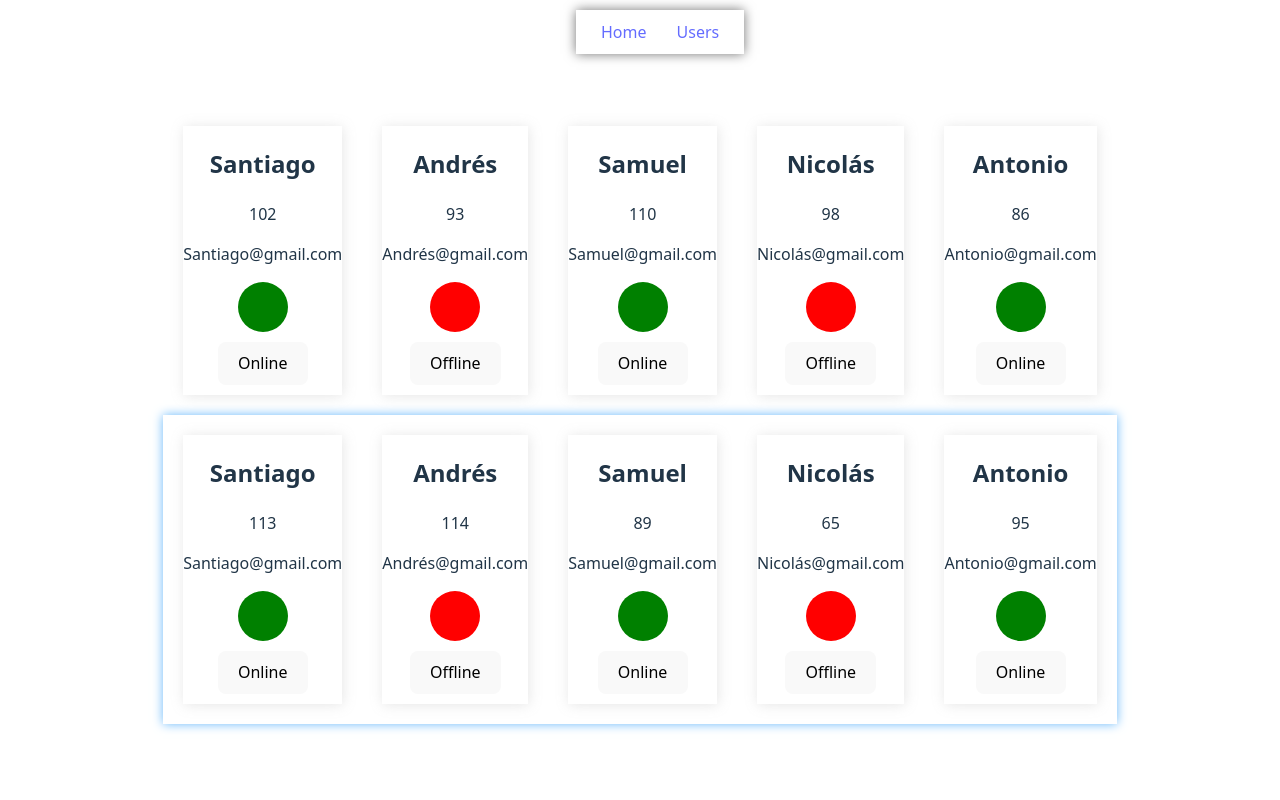
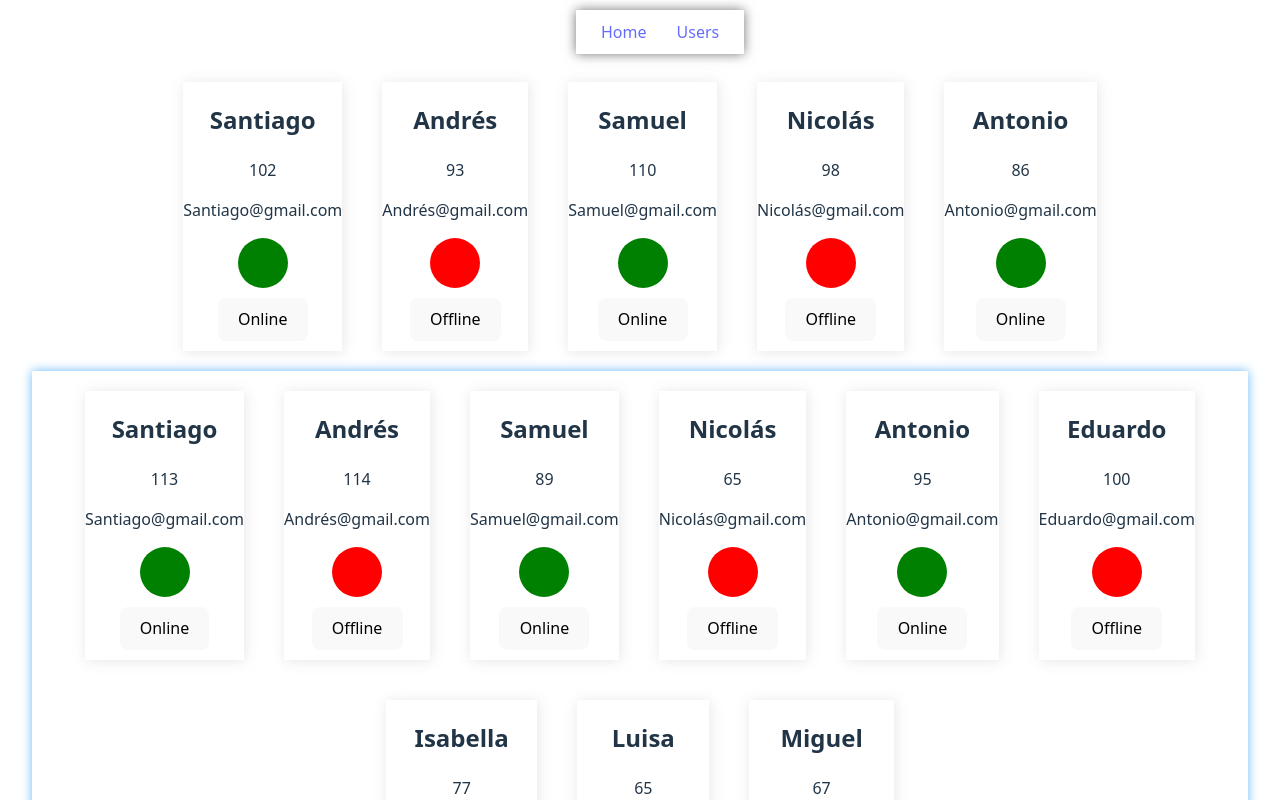
Before and after one commit to tutosrive/review-react, a React (Vite) app: page /users in a window 1280 px wide. Shown: the top 800 px of the page. Built offline with nearby package versions, Linux system fonts and the light colour scheme.

Commit message:
Add more users names

```diff
--- a/src/components/UserCardContainer.tsx
+++ b/src/components/UserCardContainer.tsx
@@ -14,9 +14,9 @@ function randomId(str: string) {
 function getUsersRandom() {
     const usersLocal = [];
     let flag = false;
-    const names = ['Santiago', 'Andrés', 'Samuel', 'Nicolás', 'Antonio'];
+    const names = ['Santiago', 'Andrés', 'Samuel', 'Nicolás', 'Antonio', 'Eduardo', 'Isabella', 'Luisa', 'Miguel'];
 
-    for (let i = 0; i < 5; i++) {
+    for (let i = 0; i < names.length; i++) {
         flag = !flag;
         const idUser = randomId('user-');
         const age = parseInt(((Math.random() + 1) * 60).toString(), 10);
@@ -51,6 +51,7 @@ const UserCardContainer: FC = () => {
 
             // Set the user obtained!
             setUsers(usersGet);
+            console.log(randomTimeWait);
         }, randomTimeWait);
 
         return () => clearTimeout(timeout);
```
